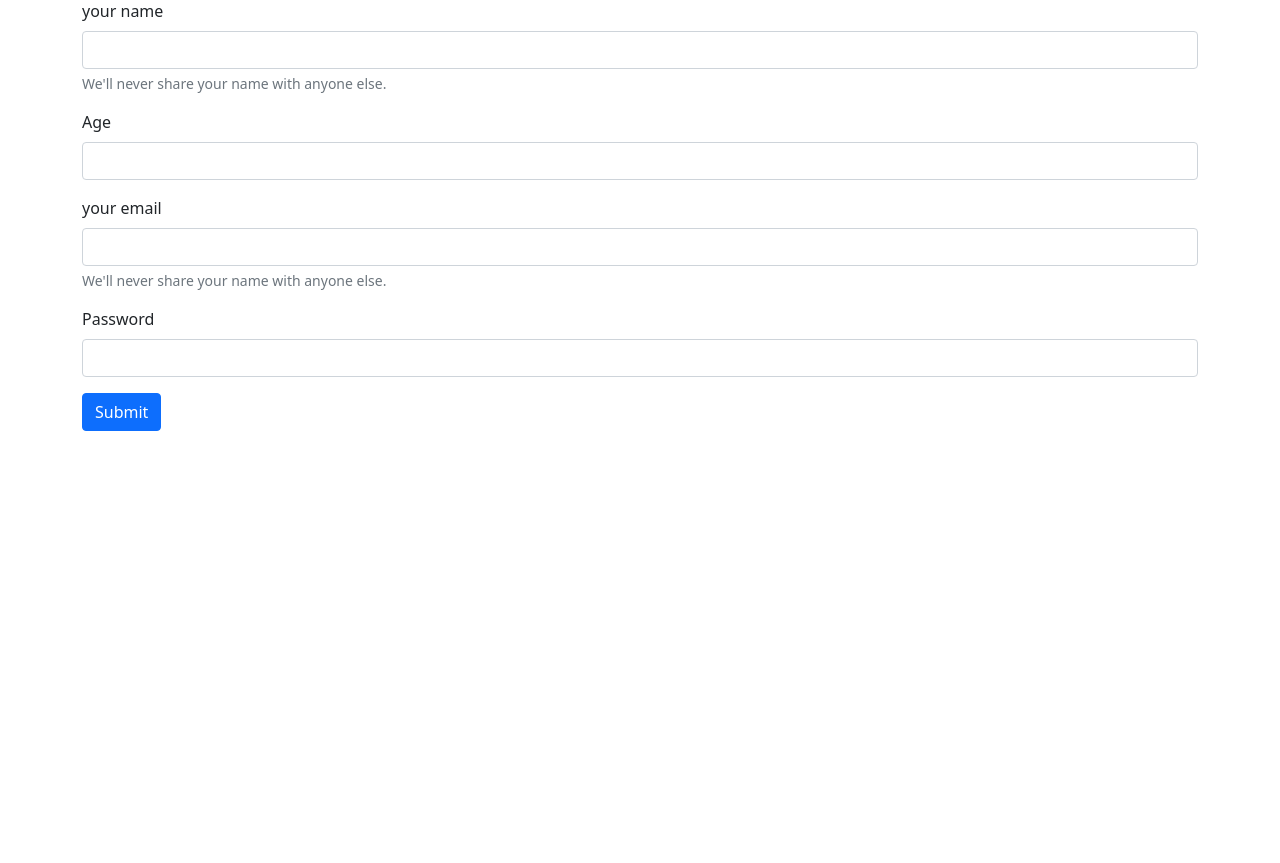
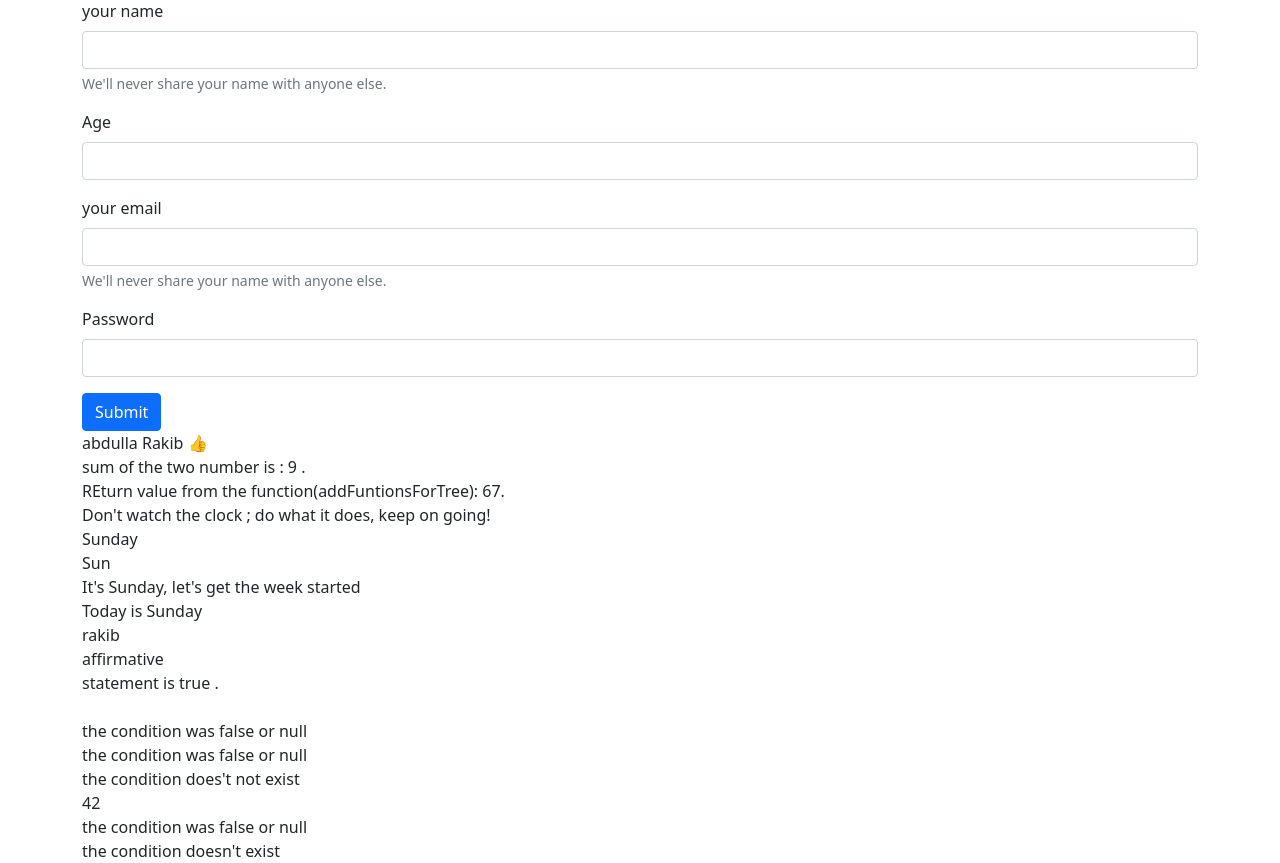
Before and after one commit to abi30/php_practice, a PHP site: page /pre2/index.php in a window 1280 px wide. Shown: the part 57-920 px from the top of the page. Before the commit the page ends 488 px from the top, so only its background shows below. Run offline with PHP 8.4, Linux system fonts and the light colour scheme.

Commit message:
greate work in today

```diff
--- a/pre2/index.php
+++ b/pre2/index.php
@@ -61,6 +61,233 @@ if(isset($_POST["submit"])){
 
 
 
+function printName(){
+  echo "abdulla Rakib 👍<br/>";
+}
+printName();
+
+
+
+function addFuction($num1,$num2){
+$sum=$num1+$num2;
+echo "sum of the two number is : $sum .<br/>";
+}
+addFuction(4,5);
+
+
+function addFuntionsForTree($n1,$n2,$n3){
+  $sumOfTree=$n1+$n2+$n3;
+  return $sumOfTree;
+
+}
+
+$return_value=addFuntionsForTree(4,6,57);
+echo "REturn value from the function(addFuntionsForTree): $return_value.<br/>";
+
+
+
+
+
+
+// function formatted_dump($content){
+//   echo "<pre>";
+//   var_dump($content);
+//   echo "</pre>";
+// }
+
+
+// $name = "abdulla";
+// function fullName(){
+//   $surname="rakib";
+
+//   $f_name= $GLOBALS["name"]." ".$GLOBALS["surname"];
+//   return $f_name;
+// }
+
+// formatted_dump($GLOBALS);
+
+
+
+
+
+$date = date("l");
+if($date == "Tuesday")
+  echo "It's Friday, weekend is around the corner....:-)<br/>";
+else
+echo "Don't watch the clock ; do what it does, keep on going!<br/>" ;
+echo date('l')."<br/>";
+echo date('D')."<br/>";
+
+
+
+// $today = date("N");
+// if ($today==1){
+//   echo "It's saterday, let's get the week started";
+
+// }elseif ($today==2) {
+//    echo "It's Sunday, let's get the week started";
+// }
+// elseif ($today==3) {
+//    echo "It's Monday, let's get the week started";
+// }
+// elseif ($today==4) {
+//    echo "It's Tuesday, let's get the week started";
+// }
+// elseif ($today==5) {
+//    echo "It's Wednesday, let's get the week started";
+// }
+// elseif ($today==6) {
+//    echo "It's Thursday, let's get the week started";
+// }
+// else {
+//    echo "It's Friday, let's get the week started";
+// }
+
+
+
+
+
+
+
+$today = date("D");
+switch($today){
+
+      case "Mon":
+echo "It's Monday, let's get the week started<br/>";
+break;
+      case "Tue":
+ echo "It's Tuesday, let's get the week started<br/>";
+ break;
+      case "Wed":
+ echo "It's Wednesday, let's get the week started<br/>";
+ break;
+      case "Thu":
+echo "It's Thursday, let's get the week started<br/>";
+break;
+      case "Fri":
+echo "It's Friday, let's get the week started<br/>";
+break;
+      case "Sat":
+ echo "It's saterday, let's get the week started<br/>";
+ break;
+      case "Sun":
+ echo "It's Sunday, let's get the week started<br/>";
+ break;
+      default :
+echo "If you seeing this mesage something went wrong:)<br/>";
+
+
+}
+
+
+
+
+
+$today = date("D");
+switch ($today) {
+    case "Mon":
+         echo "Today is Monday <br/>";
+        break;
+    case "Tue":
+         echo "Today is Tuesday <br/>";
+        break;
+    case "Wed":
+         echo "Today is Wednesday <br/>";
+        break;
+    case "Thu":
+         echo "Today is Thursday <br/>";
+        break;
+    case "Fri":
+         echo "Today is Friday <br/>";
+        break;
+    case "Sat":
+         echo "Today is Saturday <br/>";
+        break;
+    case "Sun":
+         echo "Today is Sunday <br/>";
+        break;
+    default:
+        echo  "If you seeing this message, something went wrong :) <br/>";
+}
+
+
+
+$session = "rakib";
+$other= "ohter people";
+$user = ($session =="rakib") ? $session : $other;
+echo $user ."<br/>";
+
+
+function confirm(){
+echo "affirmative <br/>";
+}
+function deny(){
+  echo "negative<br/>";
+}
+(10>4)? confirm():deny();
+
+
+
+$varone = 4>3;
+$vartwo = 4<3;
+$vartree = null;
+
+echo ($varone ? "statement is true .<br/>":"the condition was false or null")."<br>";
+echo ($vartwo ? "statement is true .<br/>":"the condition was false or null")."<br>";
+echo ($vartree ? "statement is true .<br/>":"the condition was false or null")."<br>";
+
+
+
+echo (@$varfour ? "statement is true .<br/>":"the condition does't not exist")."<br>";
+
+
+
+$var1  = 42;
+$var2 = null;
+
+echo ($var1 ?? "the condition was false or null")."<br>";
+echo ($var2 ??"the condition was false or null")."<br>";
+echo ($var3 ??"the condition doesn't exist")."<br>";
+
+
+
+
+
+
+
+
+
+
+
+
+
+
+
+
+
+
+
+
+
+
+
+
+
+
+
+
+
+
+
+
+
+
+
+
+
+
+
+
 
 ?>
 
@@ -69,7 +296,6 @@ if(isset($_POST["submit"])){
 </div>
 
     <!-- Optional JavaScript; choose one of the two! -->
-
     <!-- Option 1: Bootstrap Bundle with Popper -->
     <script src="https://cdn.jsdelivr.net/npm/bootstrap@5.0.0-beta3/dist/js/bootstrap.bundle.min.js" integrity="sha384-JEW9xMcG8R+pH31jmWH6WWP0WintQrMb4s7ZOdauHnUtxwoG2vI5DkLtS3qm9Ekf" crossorigin="anonymous"></script>
 
```
